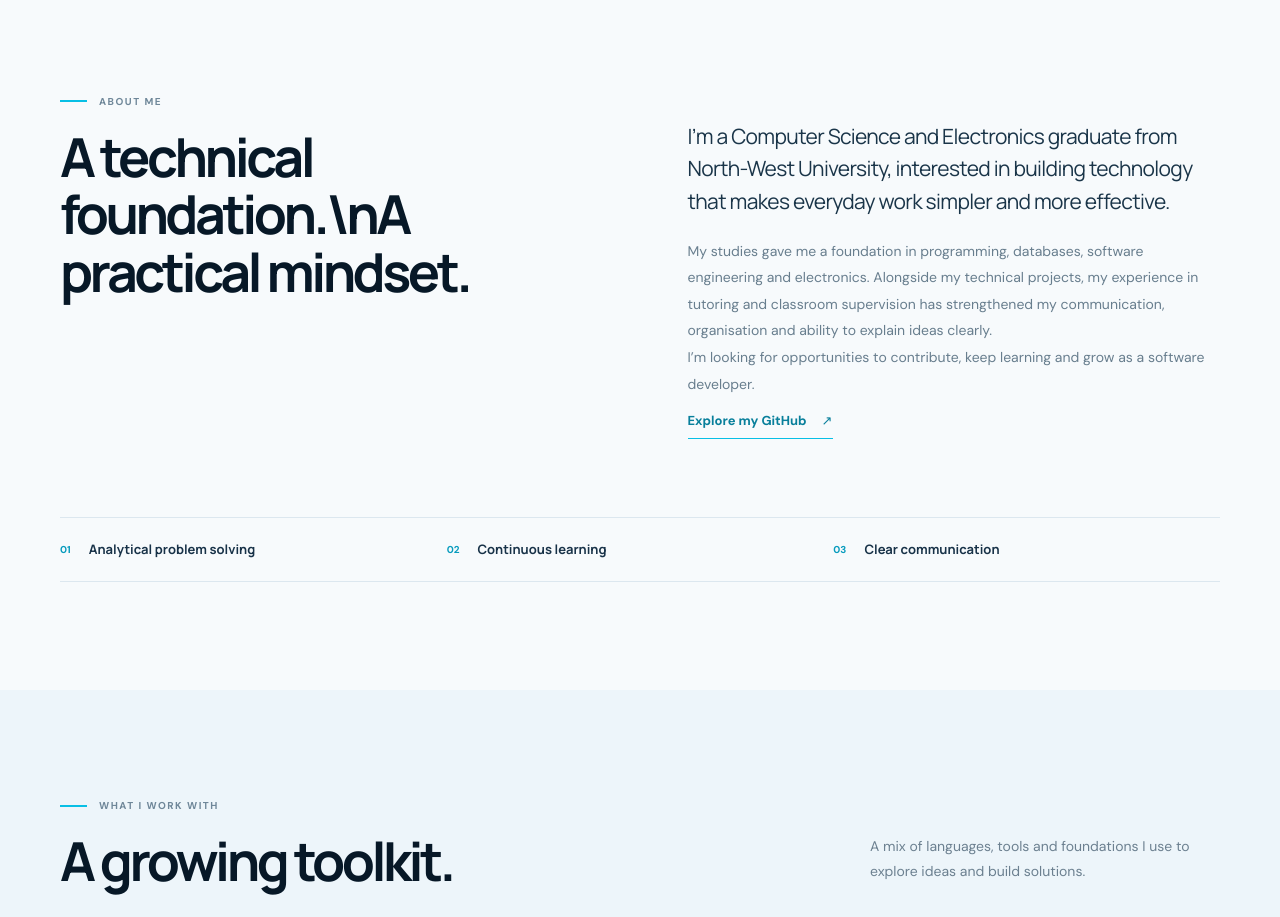
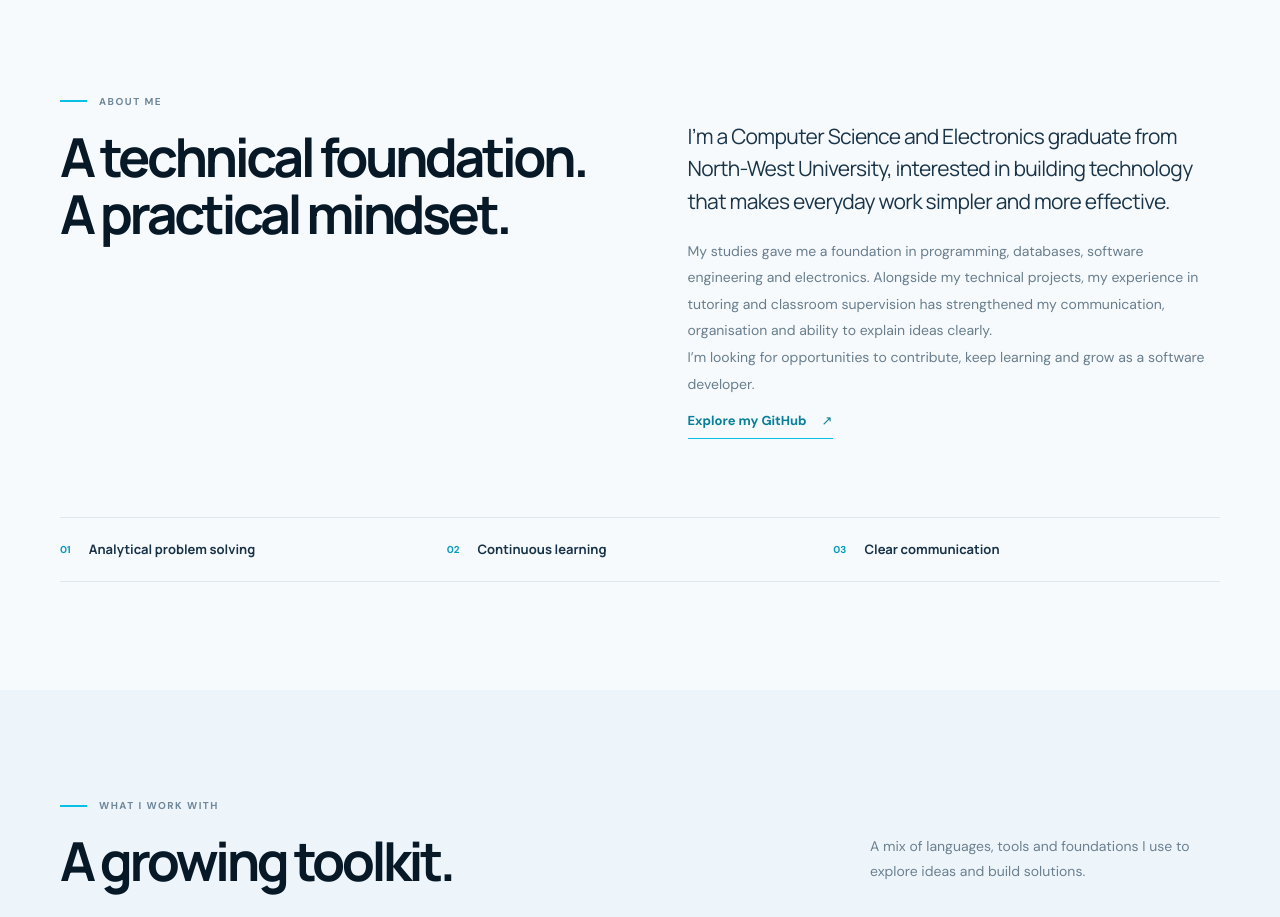
Before and after one commit to CodeBigJay/Updated_portfolio, a React (Vite) app in the folder portfolio-website/portfolio/frontend/: page / in a window 1280 px wide. Shown: the part 800-1717 px from the top of the page. Built offline with nearby package versions, Linux system fonts and the light colour scheme; no server answers.

Commit message:
Fix visible newline escapes in section headings

```diff
--- a/portfolio-website/portfolio/frontend/src/sections/About.tsx
+++ b/portfolio-website/portfolio/frontend/src/sections/About.tsx
@@ -4,7 +4,7 @@ export default function About() {
   return (
     <section id="about" className="section section-about">
       <div className="container about-grid">
-        <SectionHeading eyebrow="About me" title="A technical foundation.\nA practical mindset." />
+        <SectionHeading eyebrow="About me" title={`A technical foundation.\nA practical mindset.`} />
         <div className="about-copy">
           <p className="lead-copy">I’m a Computer Science and Electronics graduate from North-West University, interested in building technology that makes everyday work simpler and more effective.</p>
           <p>My studies gave me a foundation in programming, databases, software engineering and electronics. Alongside my technical projects, my experience in tutoring and classroom supervision has strengthened my communication, organisation and ability to explain ideas clearly.</p>
```
